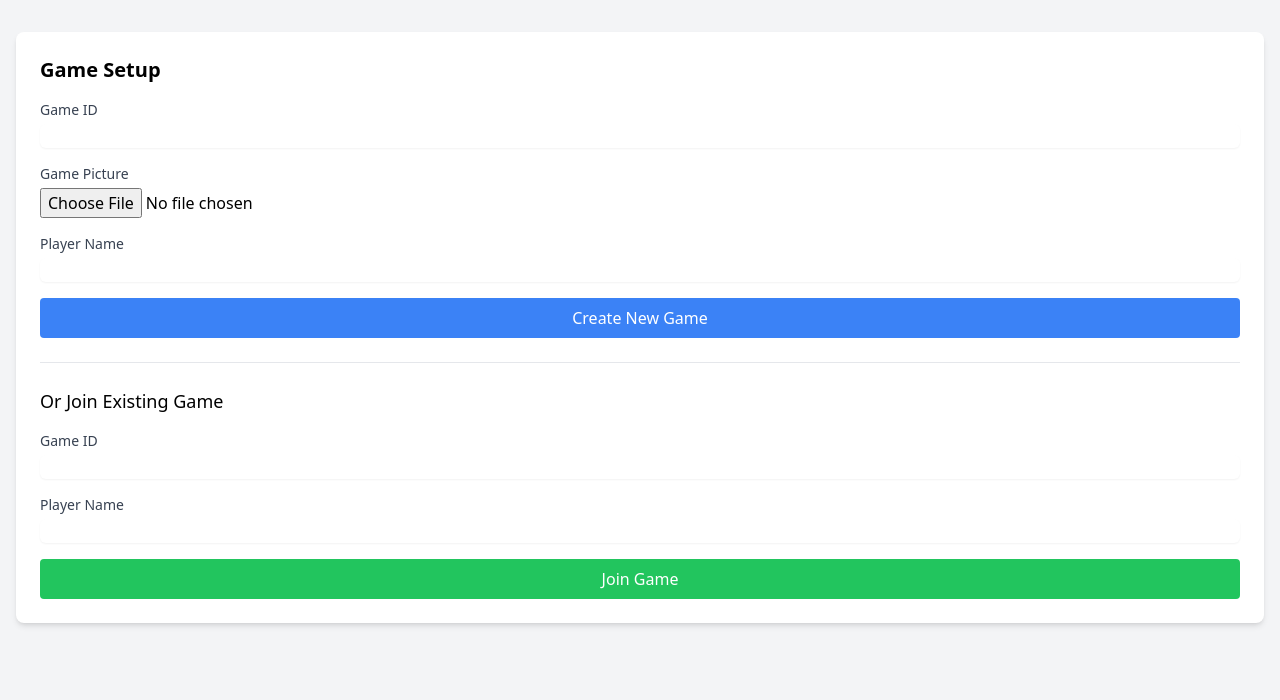
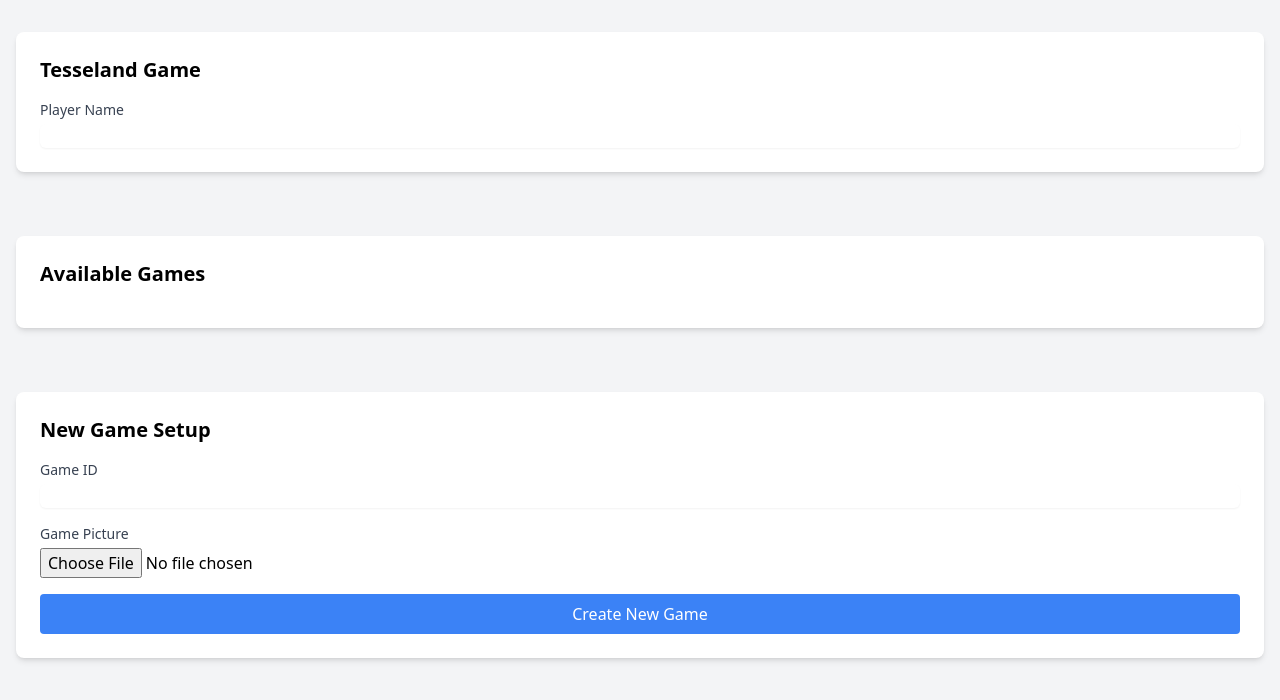
Before and after one commit to PyAr/tesseland, a Django app: page / in a window 1280 px wide. Shown: the top 700 px of the page. Run offline with Django 5.2, Linux system fonts and the light colour scheme; data that the repository does not hold is empty; some libraries are stand-ins or nearby versions.

Commit message:
UX/UX improvements

```diff
--- a/backend/api/schemas.py
+++ b/backend/api/schemas.py
@@ -14,6 +14,11 @@ class GameShow(ModelSchema):
         model = Game
         fields = ['id', 'picture', 'status']
 
+class GameList(Schema):
+    id: str
+    status: str
+    players: list[PlayerShow]
+
 
 class GameTile(Schema):
     picture: str
--- a/backend/engine/templates/engine/index.html
+++ b/backend/engine/templates/engine/index.html
@@ -24,9 +24,49 @@
         // Game Setup Component
         const GameSetup = {
             template: `
+            <div>
                 <div class="container mx-auto px-4 py-8">
                     <div class="bg-white rounded-lg shadow-md p-6">
-                        <h2 class="text-xl font-semibold mb-4">Game Setup</h2>
+                        <h2 class="text-xl font-semibold mb-4">Tesseland Game</h2>
+                        <div>
+                            <label class="block text-sm font-medium text-gray-700">Player Name</label>
+                            <input v-model="localPlayerName" type="text" class="mt-1 block w-full rounded-md border-gray-300 shadow-sm focus:border-blue-500 focus:ring-blue-500">
+                        </div>
+                    </div>
+                </div>
+
+                <div class="container mx-auto px-4 py-8">
+                    <div class="bg-white rounded-lg shadow-md p-6">
+                        <h2 class="text-xl font-semibold mb-4">Available Games</h2>
+                        <div class="grid grid-cols-1 md:grid-cols-2 lg:grid-cols-3 gap-4">
+                            <div v-for="game in games"
+                                    :key="game.id"
+                                    class="bg-gray-50 p-4 rounded-lg border border-gray-200">
+                                <div class="flex justify-between items-center mb-2">
+                                    <span class="font-medium" v-text="'Game ID: ' + game.id"></span>
+                                    <span :class="{
+                                        'px-2 py-1 rounded text-sm': true,
+                                        'bg-yellow-100 text-yellow-800': game.status === 'WAITING',
+                                        'bg-green-100 text-green-800': game.status === 'PLAYING',
+                                        'bg-red-100 text-red-800': game.status === 'FINISHED'
+                                    }" v-text="game.status">
+                                    </span>
+                                </div>
+                                <div class="text-sm text-gray-600" v-text="'Players: ' + (game.players?.length || 0)"></div>
+                                <div class="mt-2 text-sm text-gray-500">
+                                    <div v-for="player in game.players" :key="player.id" v-text="player.name"></div>
+                                </div>
+                                <button @click="joinGame(game.id)" class="mt-2 px-4 py-2 bg-blue-500 text-white rounded hover:bg-blue-600 transition">
+                                    Join Game
+                                </button>
+                            </div>
+                        </div>
+                    </div>
+                </div>
+                <div class="container mx-auto px-4 py-8">
+                    <div class="bg-white rounded-lg shadow-md p-6">
+                        <h2 class="text-xl font-semibold mb-4">New Game Setup</h2>
+
                         <div class="space-y-4">
                             <div>
                                 <label class="block text-sm font-medium text-gray-700">Game ID</label>
@@ -36,42 +76,30 @@
                                 <label class="block text-sm font-medium text-gray-700">Game Picture</label>
                                 <input type="file" @change="handleFileUpload" accept="image/*" class="mt-1 block w-full">
                             </div>
-                            <div>
-                                <label class="block text-sm font-medium text-gray-700">Player Name</label>
-                                <input v-model="localPlayerName" type="text" class="mt-1 block w-full rounded-md border-gray-300 shadow-sm focus:border-blue-500 focus:ring-blue-500">
-                            </div>
                             <button @click="createGame"
                                     class="w-full bg-blue-500 text-white px-4 py-2 rounded hover:bg-blue-600 transition">
                                 Create New Game
                             </button>
                         </div>
-                        <div class="mt-6 pt-6 border-t">
-                            <h3 class="text-lg font-medium mb-4">Or Join Existing Game</h3>
-                            <div class="space-y-4">
-                                <div>
-                                    <label class="block text-sm font-medium text-gray-700">Game ID</label>
-                                    <input v-model="localGameId" type="text" class="mt-1 block w-full rounded-md border-gray-300 shadow-sm focus:border-blue-500 focus:ring-blue-500">
-                                </div>
-                                <div>
-                                    <label class="block text-sm font-medium text-gray-700">Player Name</label>
-                                    <input v-model="localPlayerName" type="text" class="mt-1 block w-full rounded-md border-gray-300 shadow-sm focus:border-blue-500 focus:ring-blue-500">
-                                </div>
-                                <button @click="joinGame"
-                                        class="w-full bg-green-500 text-white px-4 py-2 rounded hover:bg-green-600 transition">
-                                    Join Game
-                                </button>
-
-                            </div>
-                        </div>
                     </div>
                 </div>
+            </div>
             `,
             data() {
                 return {
                     localGameId: '',
-                    localPlayerName: '',
-                    gamePicture: null
+                    localPlayerName: localStorage.getItem('playerName') || '',
+                    gamePicture: null,
+                    games: []
                 }
+            },
+            watch: {
+                localPlayerName(newValue) {
+                    localStorage.setItem('playerName', newValue)
+                },
+            },
+            async mounted() {
+                await this.getGames()
             },
             methods: {
                 handleFileUpload(event) {
@@ -84,26 +112,54 @@
                     formData.append('file', this.gamePicture)
 
                     try {
-                        const response = await axios.post(`/api/game?game_id=${this.localGameId}`, formData, {
+                        const response = await axios.post(`/api/game?game_id=${this.localGameId.trim()}`, formData, {
                             headers: {
                                 'Content-Type': 'multipart/form-data'
                             }
                         })
-                        await axios.post(`/api/game/${this.localGameId}/register/${this.localPlayerName}`)
+                        await axios.post(`/api/game/${this.localGameId}/register/${this.localPlayerName.trim()}`)
                         this.$emit('game-created', this.localGameId)
                         this.$emit('player-registered', this.localGameId, this.localPlayerName)
                     } catch (error) {
                         console.error('Error creating game:', error)
                     }
                 },
-                async joinGame() {
-                    if (!this.localGameId || !this.localPlayerName) return
+                async joinGame(game_id) {
+                    if (!this.localPlayerName) return
 
                     try {
-                        await axios.post(`/api/game/${this.localGameId}/register/${this.localPlayerName}`)
-                        this.$emit('player-registered', this.localGameId, this.localPlayerName)
+                        await axios.post(`/api/game/${game_id}/register/${this.localPlayerName.trim()}`)
+                        this.$emit('player-registered', game_id, this.localPlayerName)
                     } catch (error) {
                         console.error('Error joining game:', error)
+                    }
+                },
+                async getGames() {
+                    try {
+                        const response = await axios.get('/api/game')
+                        this.games = response.data.map(game => ({
+                            id: game.id,
+                            status: game.status,
+                            players: game.players || []
+                        }))
+
+                        // Here we analyze if the user is trying to join a game by the url
+                        try {
+                            this.pathGameId = window.location.pathname.split("/")[1];
+                        } catch (error) {
+                            this.pathGameId = '';
+                        }
+
+                        if (this.pathGameId && this.localPlayerName) {
+                            const game = this.games.find(
+                                game => game.id === this.pathGameId && game.players.some(player => player.name === this.localPlayerName)
+                            )
+                            if (game && game.id === this.pathGameId) {
+                                this.joinGame(this.pathGameId)
+                            }
+                        }
+                    } catch (error) {
+                        console.error('Error fetching games:', error)
                     }
                 }
             }
@@ -129,8 +185,7 @@
             methods: {
                 async checkStatus() {
                     try {
-                        const response = await axios.get(`/api/game/${this.gameId}/status`)
-                        console.log(response.data)
+                        const response = await axios.get(`/api/game/${this.gameId.trim()}/status`)
                         if (response.data.status === 'PLAYING') {
                             this.$emit('game-started')
                         } else {
@@ -176,7 +231,6 @@
             },
             computed: {
                 image() {
-                    console.log("cambiando imagen")
                     const _image = this.showPicture ? this.gameTile.picture : this.gameTile.figure;
                     return window.location.origin + _image;
                 }
@@ -186,7 +240,7 @@
                     try {
                         this.loading = true
                         this.error = null
-                        const response = await axios.get(`/api/game/${this.gameId}/players/${this.playerName}`)
+                        const response = await axios.get(`/api/game/${this.gameId.trim()}/players/${this.playerName.trim()}`)
                         this.gameTile = response.data
                     } catch (error) {
                         this.error = error.response?.data?.detail || 'Error loading game data'
@@ -213,6 +267,9 @@
                     gameStarted: false
                 }
             },
+            mounted() {
+                this.playerName = localStorage.getItem('playerName') || '';
+            },
             computed: {
                 currentComponent() {
                     if (!this.gameId) return 'GameSetup'
--- a/backend/tesseland/urls.py
+++ b/backend/tesseland/urls.py
@@ -15,16 +15,18 @@ Including another URLconf
     2. Add a URL to urlpatterns:  path('blog/', include('blog.urls'))
 """
 from django.contrib import admin
-from django.urls import path
+from django.urls import path, re_path
 from django.conf import settings
 from django.conf.urls.static import static
 from api.api import api
 from engine.views import index
 
 urlpatterns = [
-    path('', index, name='index'),
     path('admin/', admin.site.urls),
     path('api/', api.urls),
+    path(r'', index,name='index'),
+    # catch all other urls
+    re_path(r'^.*/$', index,name='index'),
 ]
 
 
```
Also changed, not shown: backend/api/api.py (+6 -1 lines).
